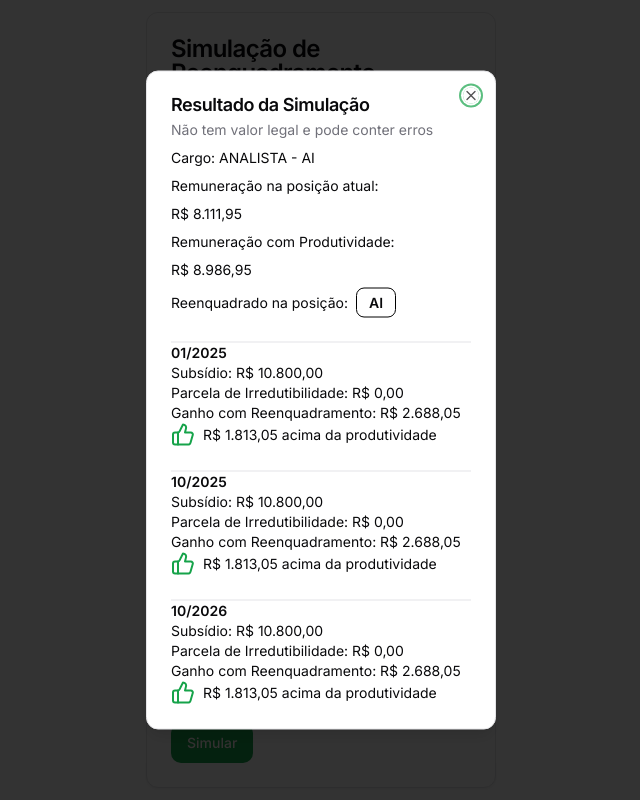
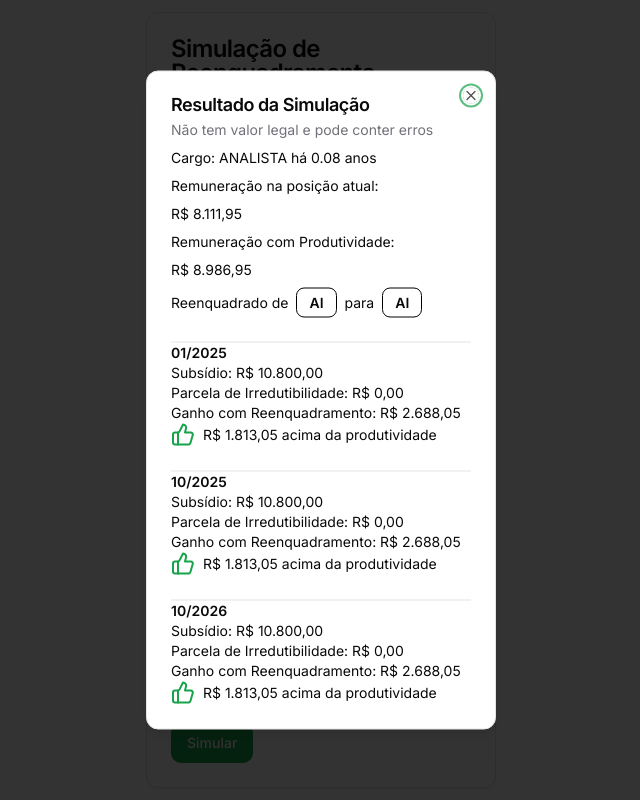
Before and after one commit to flaviomreis/reenquadramento-pgers, a Next.js app: page / in a window 1280 px wide. Both pictures are taken after a click on the button "Simular". Shown: the whole page, without its empty margins (319-959 px from the left). Built offline with nearby package versions, Linux system fonts and the light colour scheme.

Commit message:
mostra tempo de estado em anos na simulação

```diff
--- a/src/components/app/EmployeeForm.tsx
+++ b/src/components/app/EmployeeForm.tsx
@@ -226,6 +226,7 @@ type SimulationResulType = {
   remuneracao?: number;
   produtividade?: number;
   novaPosicao?: string;
+  tempoEstado?: number;
   tabela?: [
     {
       quando: string;
@@ -423,6 +424,7 @@ export function EmployeeForm() {
       novaPosicao: posicao,
       remuneracao,
       produtividade: data.produtividade,
+      tempoEstado,
       tabela,
     });
     setOpen(true);
@@ -629,8 +631,10 @@ export function EmployeeForm() {
             </DialogDescription>
           </DialogHeader>
           <div>
-            Cargo: {simulationResult.cargo?.toUpperCase()} -{" "}
-            {simulationResult.posicaoAtual}
+            Cargo: {simulationResult.cargo?.toUpperCase()} há{" "}
+            {simulationResult.tempoEstado &&
+              simulationResult.tempoEstado.toFixed(2)}{" "}
+            anos
           </div>
           <div>Remuneração na posição atual:</div>
           <div>{toLocaleString(simulationResult.remuneracao)}</div>
@@ -643,7 +647,11 @@ export function EmployeeForm() {
             )}
           </div>
           <div className="flex items-center gap-2">
-            Reenquadrado na posição:{" "}
+            Reenquadrado de{" "}
+            <div className="font-semibold border border-black px-3 py-1 rounded-sm">
+              {simulationResult.posicaoAtual}
+            </div>{" "}
+            para{" "}
             <div className="font-semibold border border-black px-3 py-1 rounded-sm">
               {simulationResult.novaPosicao}
             </div>
```
